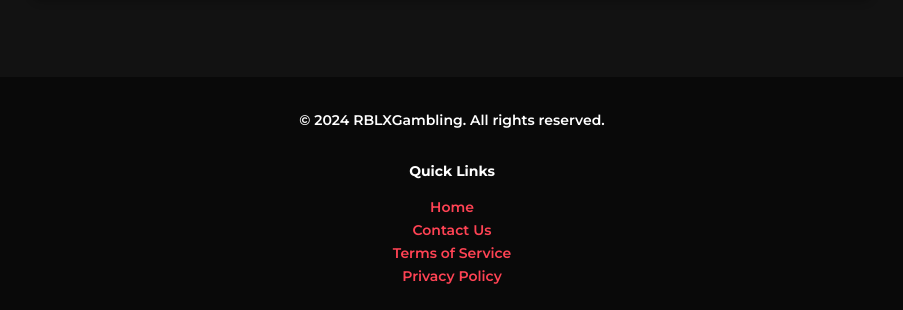
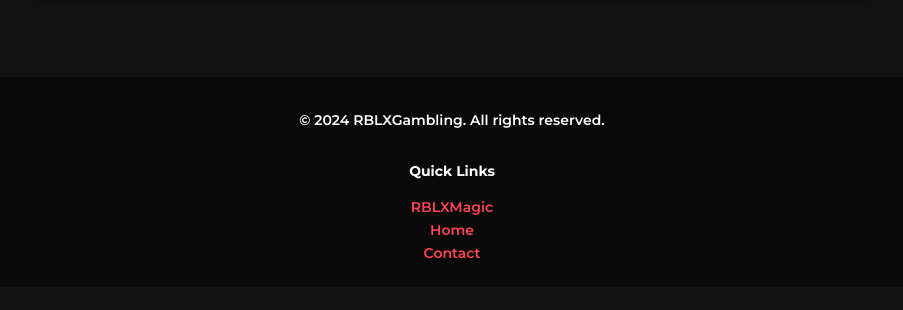
Before and after one commit to SP965/rblxgambling, a plain HTML site: page index.html in a window 1280 px wide. Shown: the part 1272-1582 px from the top of the page, without its empty margins (188-1091 px from the left). After the commit the page ends 1559 px from the top, so only its background shows below. Drawn offline with Linux system fonts and the light colour scheme.

Commit message:
Update index.html

```diff
--- a/index.html
+++ b/index.html
@@ -244,10 +244,9 @@
         </div>
         <div class="footer-right">
             <h4>Quick Links</h4>
-            <a href="https://roblox-gambling.fun">Home</a>
-            <a href="contact">Contact Us</a>
-            <a href="#">Terms of Service</a>
-            <a href="#">Privacy Policy</a>
+            <a href="https://rblxmagic.com" target="_blank">RBLXMagic</a>
+            <a href="https://roblox-gambling.fun" target="_blank">Home</a>
+            <a href="contact" target="_blank">Contact</a>
         </div>
     </footer>
     <script>
```
